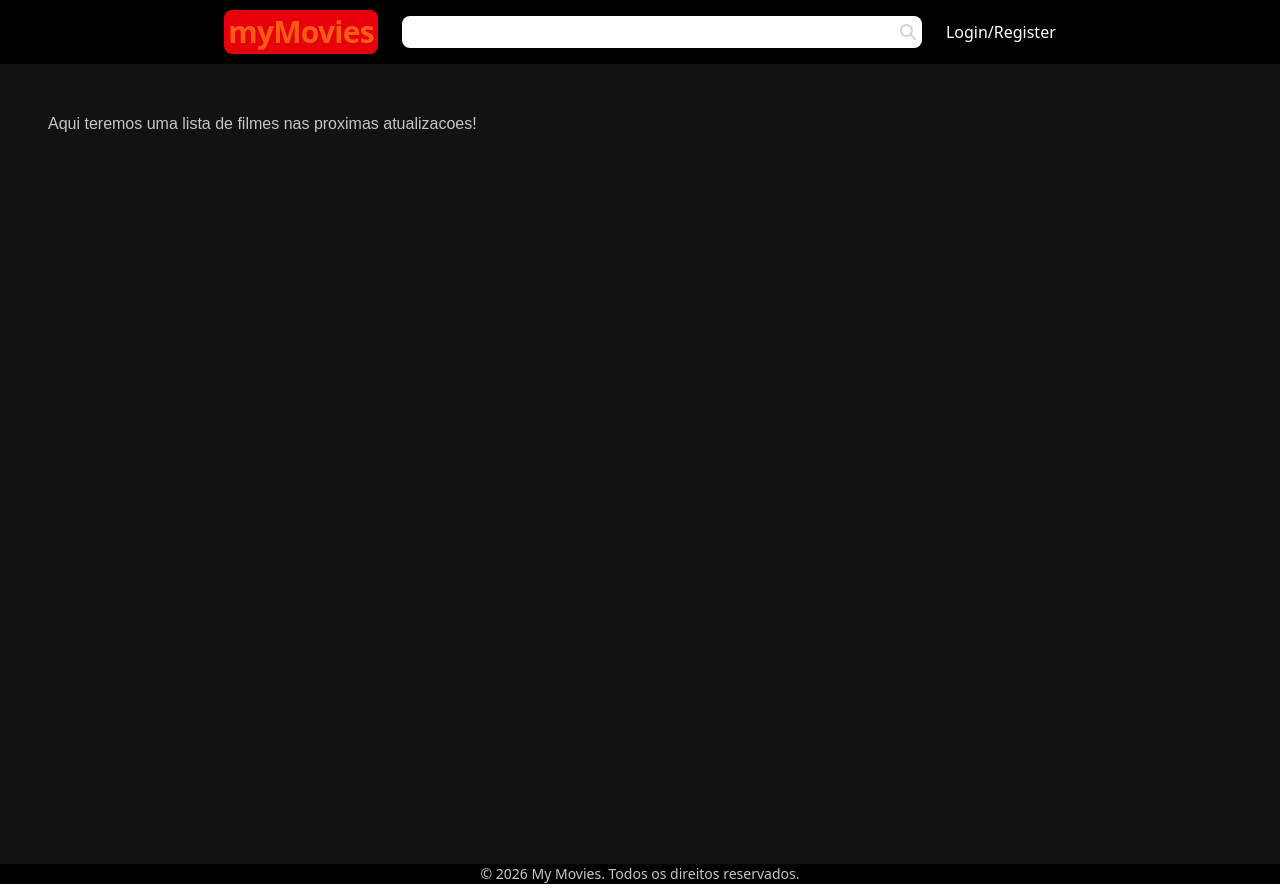
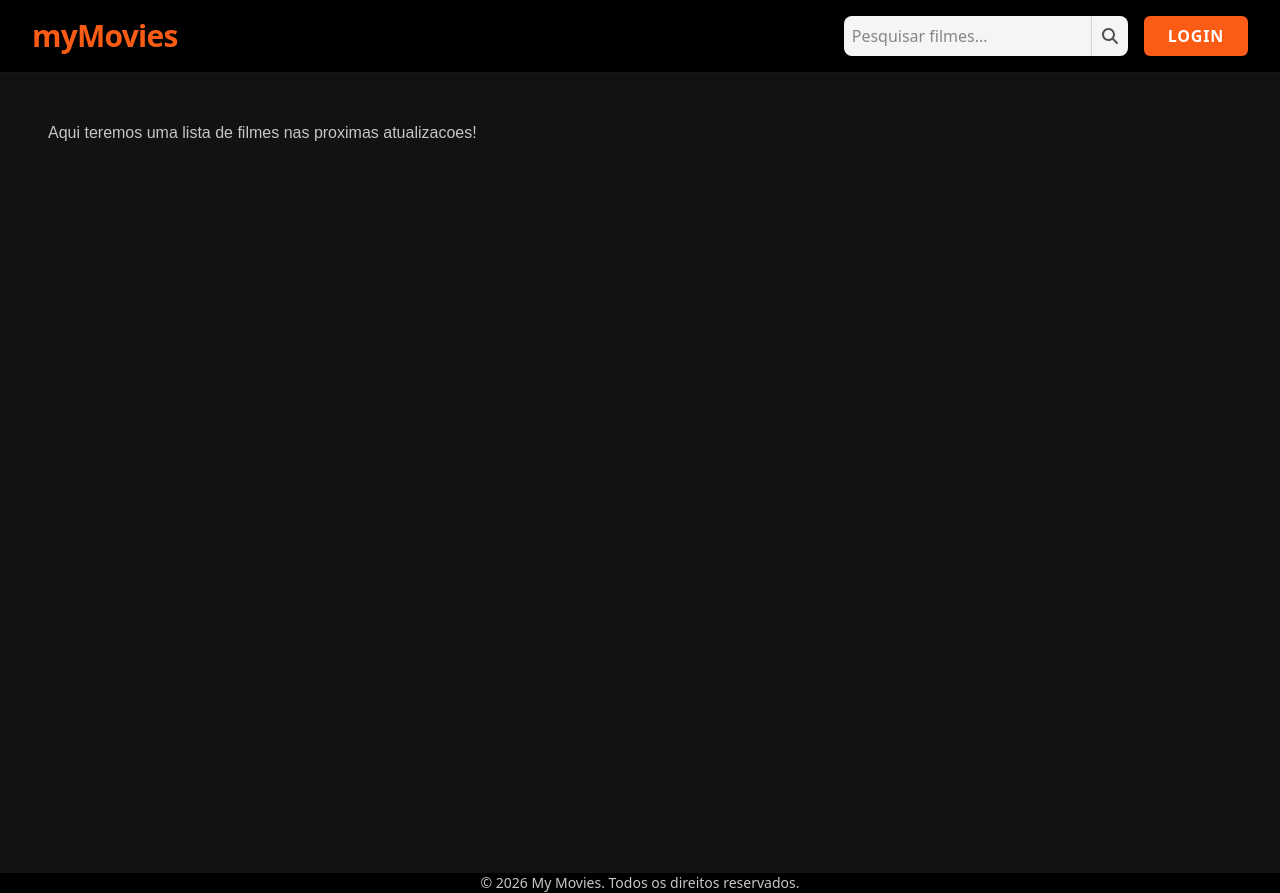
Before and after one commit to williancordeiro/mymovies-angular, an Angular app: page / in a window 1280 px wide. Built offline with nearby package versions, Linux system fonts and the light colour scheme.

Commit message:
Correcoes na header

```diff
--- a/src/app/components/header/header.html
+++ b/src/app/components/header/header.html
@@ -1,28 +1,32 @@
-<header class="flex flex-row bg-black py-2.5 justify-center items-center gap-6">
-    <div class="bg-red-600 rounded-lg p-1">
+<header
+    class="flex flex-row bg-background_black py-4 justify-between items-center gap-8 px-8 border-b border-neutral-900">
+    <div class="cursor-pointer">
         <app-logotipo></app-logotipo>
     </div>
-    <div class="flex flex-row w-130 rounded-lg hover:outline-1 hover:outline-red-600">
-        <input type="search" name="search" id="search" class="rounded-s-lg bg-white p-1 w-full outline-0" />
-        <button type="submit" class="bg-white p-1 rounded-e-lg cursor-pointer">
-            <fa-icon [icon]="faMagnifyingGlass" class="text-neutral-300 hover:text-black transition duration-300 ease-in-out" />
-        </button>
+    <div class="flex items-center gap-4">
+        <div class="flex flex-row w-full max-w-[700px] rounded-lg">
+            <input type="search" name="search" id="search" placeholder="Pesquisar filmes..."
+                class="rounded-s-lg bg-neutral-100 text-neutral-900 p-2 w-full outline-none focus:ring-2 focus:ring-accent" />
+            <button type="submit" class="bg-neutral-100 p-2 rounded-e-lg cursor-pointer border-l border-neutral-300">
+                <fa-icon [icon]="faMagnifyingGlass"
+                    class="text-neutral-600 hover:text-accent transition duration-300 ease-in-out"></fa-icon>
+            </button>
+        </div>
+        <div class="flex gap-4 items-center">
+            <button
+                class="bg-accent hover:brightness-110 text-white px-6 py-2 rounded-md font-bold uppercase tracking-wider transition-all duration-200 cursor-pointer"
+                (click)="isLoginFormOpen.set(true)">
+                Login
+            </button>
+        </div>
     </div>
-    <div>
-        <button class="text-white cursor-pointer" (click)="isLoginFormOpen.set(true)">Login/Register</button>
-    </div>
+
 </header>
 
 @if (isLoginFormOpen()) {
-    <app-login-form
-        (closeForm)="isLoginFormOpen.set(false)"
-        (goToRegister)="switchToRegister()"
-    />
+<app-login-form (closeForm)="isLoginFormOpen.set(false)" (goToRegister)="switchToRegister()" />
 }
 
 @if (isRegisterFormOpen()) {
-    <app-register-form
-        (closeForm)="isRegisterFormOpen.set(false)"
-        (goToLogin)="switchToLogin()"
-    />
+<app-register-form (closeForm)="isRegisterFormOpen.set(false)" (goToLogin)="switchToLogin()" />
 }
```
